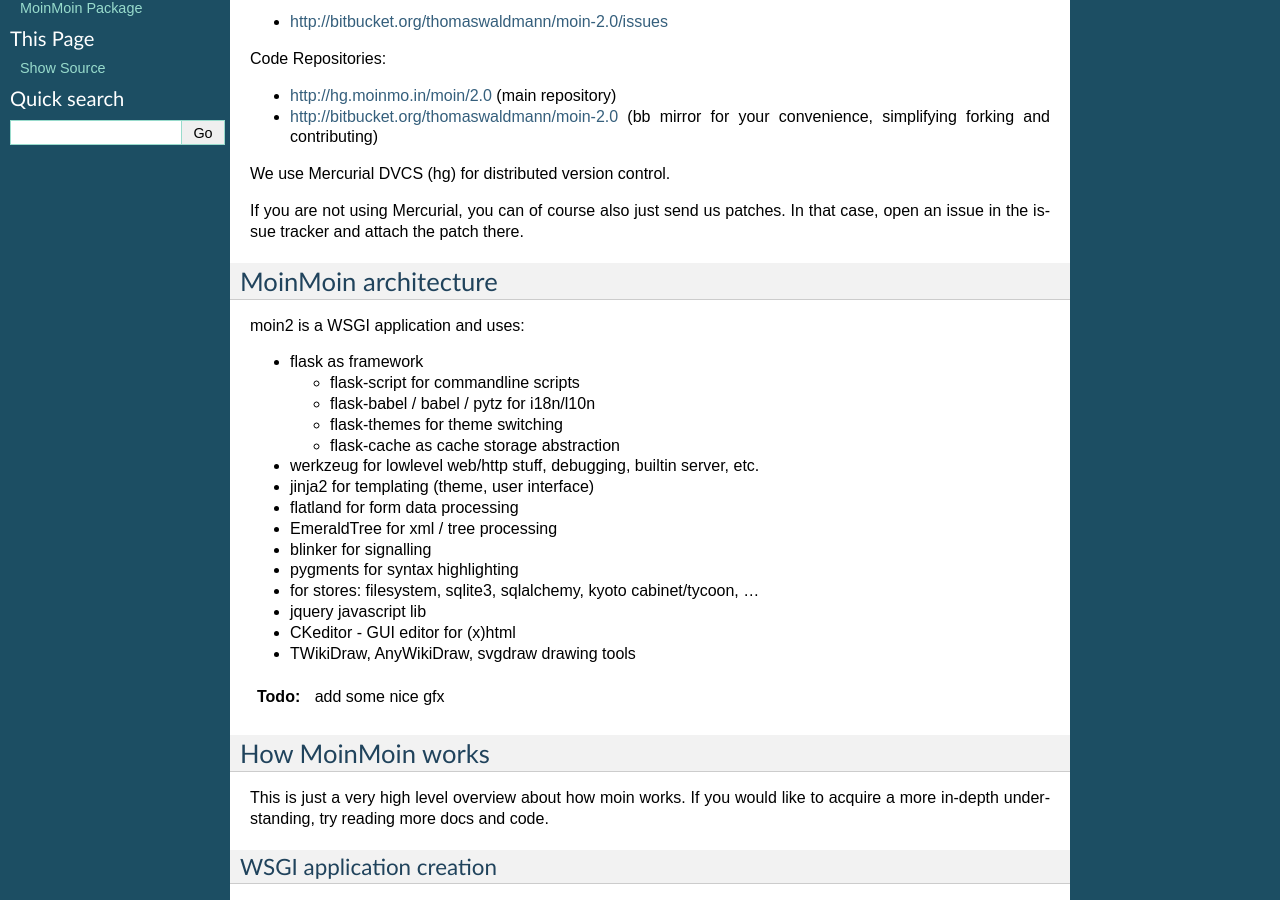
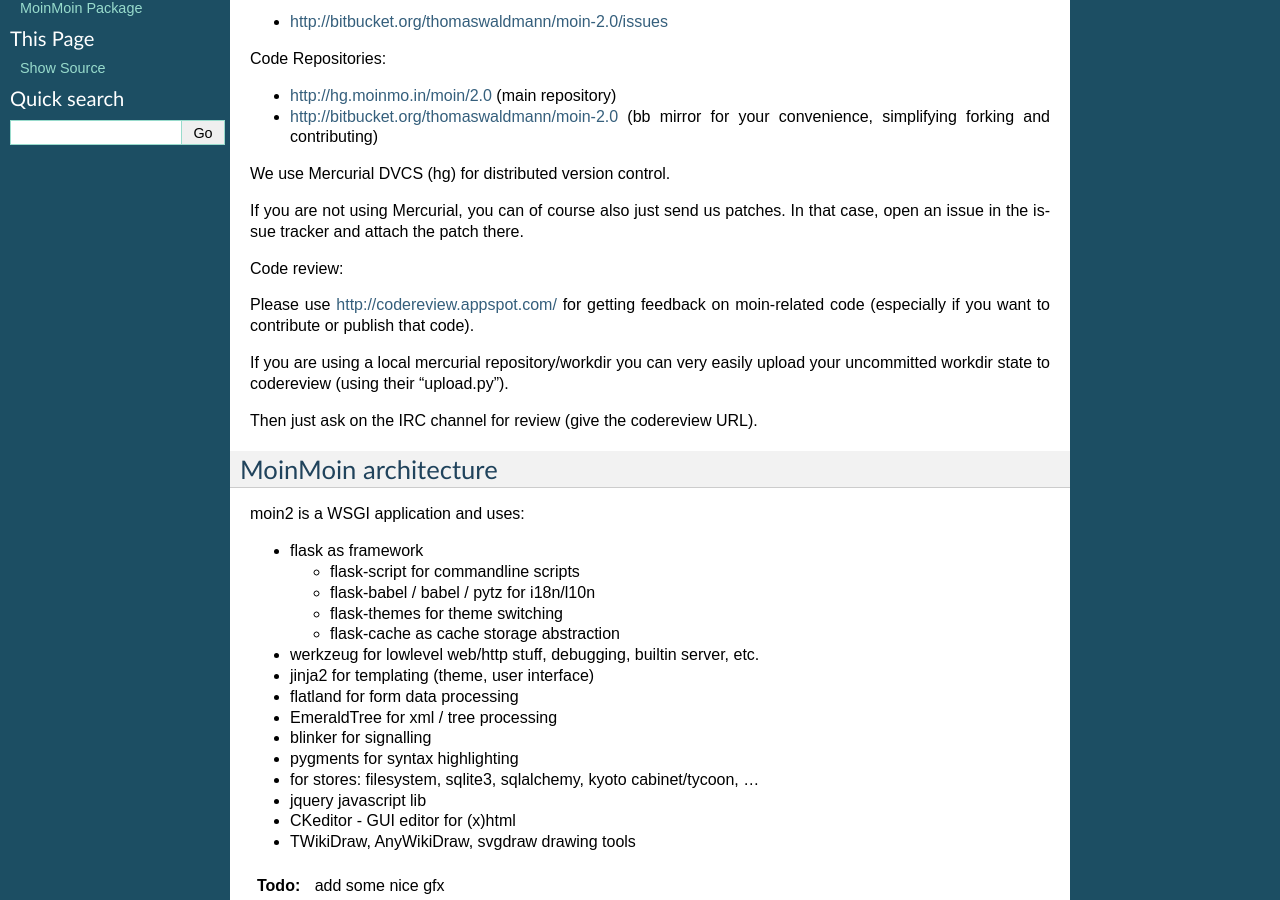
Before and after one commit to bhrigu123/moin-2.0-beta, a Sphinx documentation site: the page built from docs/devel/development.rst, in a window 1280 px wide and 900 px high, scrolled down 452 px. Built offline with Sphinx 7.4.7, drawn with Linux system fonts in a browser that asks for light colours; pages that are not in the unit, such as notebooks, are missing from menus.

Commit message:
docs: updated development docs

```diff
--- a/docs/devel/development.rst
+++ b/docs/devel/development.rst
@@ -35,6 +35,15 @@
 If you are not using Mercurial, you can of course also just send us patches.
 In that case, open an issue in the issue tracker and attach the patch there.
 
+Code review:
+
+Please use http://codereview.appspot.com/ for getting feedback on moin-related
+code (especially if you want to contribute or publish that code).
+
+If you are using a local mercurial repository/workdir you can very easily
+upload your uncommitted workdir state to codereview (using their "upload.py").
+
+Then just ask on the IRC channel for review (give the codereview URL).
 
 MoinMoin architecture
 =====================
```
